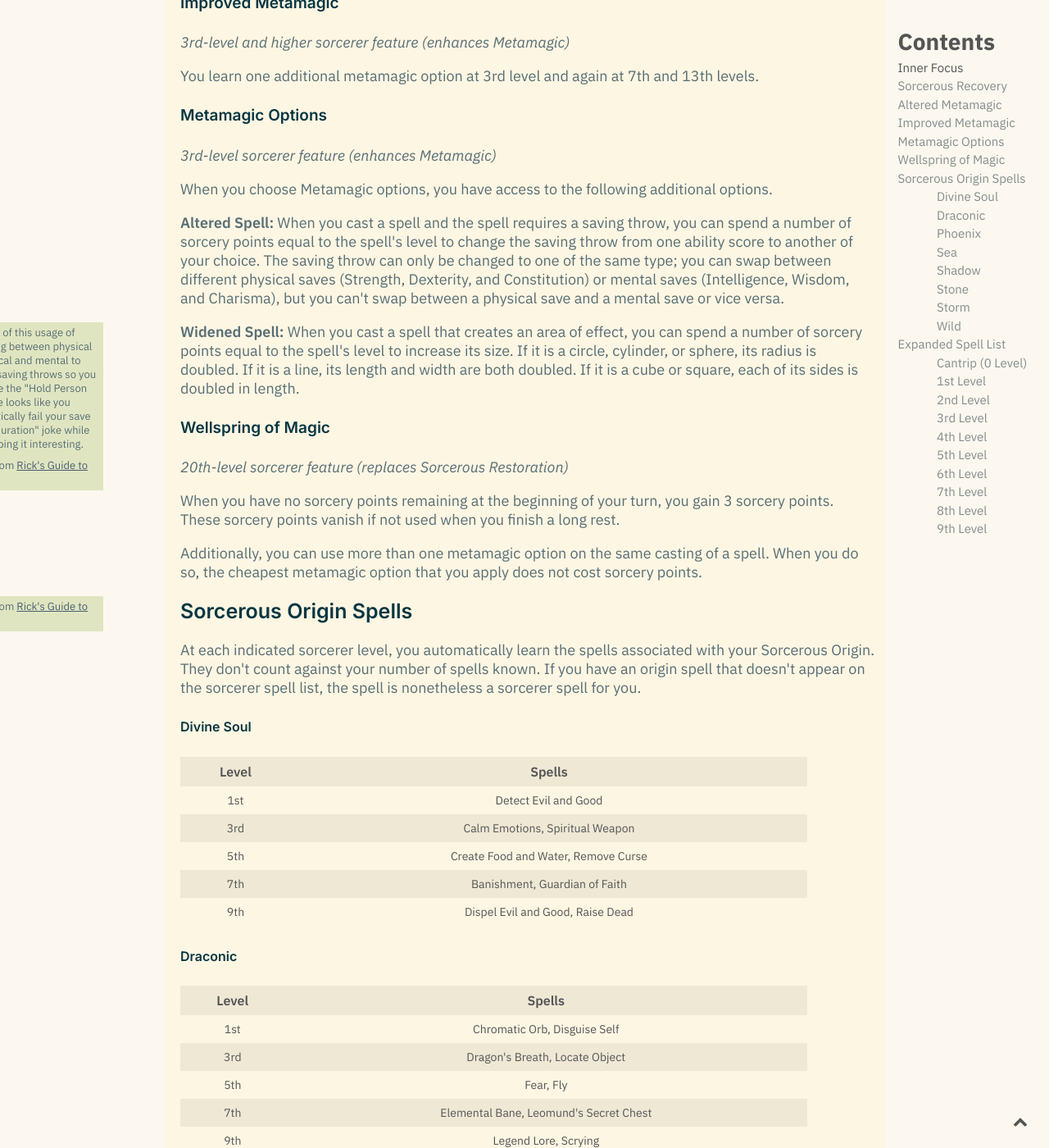
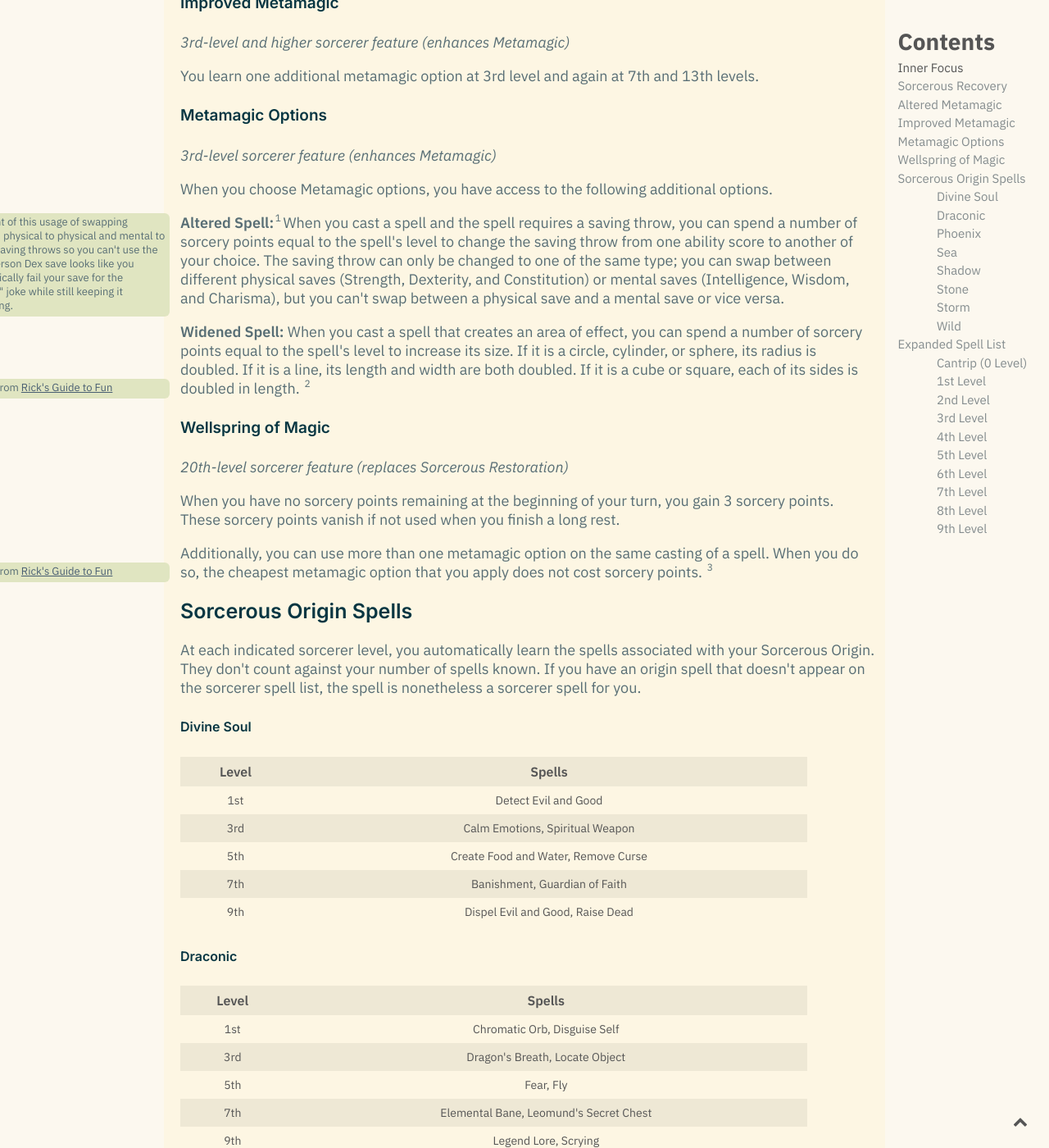
Before and after one commit to 5egeneral/compendium, a Jekyll site: the page built from _notes/20210609-Konahrik's Sorcerer Tweaks.md, in a window 1280 px wide and 1400 px high, scrolled down 1319 px. Shown: the whole window at 82% size. Built offline with Jekyll 4.4.1, drawn with Linux system fonts in a browser that asks for light colours; the table of contents is made by our own code.

Commit message:
margin tweaks

```diff
--- a/_notes/20210609-Konahrik's Sorcerer Tweaks.md
+++ b/_notes/20210609-Konahrik's Sorcerer Tweaks.md
@@ -51,15 +51,13 @@ You learn one additional metamagic option at 3rd level and again at 7th and 13th
 
 When you choose Metamagic options, you have access to the following additional options.
 
-**Altered Spell:**
+**Altered Spell:**[[Thought of this usage of swapping between physical to physical and mental to mental saving throws so you can't use the "Hold Person Dex save looks like you automatically fail your save for the duration" joke while still keeping it interesting.::lsn]]
 When you cast a spell and the spell requires a saving throw, you can spend a number of sorcery points equal to the spell's level to change the saving throw from one ability score to another of your choice. The saving throw can only be changed to one of the same type; you can swap between different physical saves (Strength, Dexterity, and Constitution) or mental saves (Intelligence, Wisdom, and Charisma), but you can't swap between a physical save and a mental save or vice versa.
 
-[[Thought of this usage of swapping between physical to physical and mental to mental saving throws so you can't use the "Hold Person Dex save looks like you automatically fail your save for the duration" joke while still keeping it interesting.::lmn]]
+**Widened Spell:**
+When you cast a spell that creates an area of effect, you can spend a number of sorcery points equal to the spell's level to increase its size. If it is a circle, cylinder, or sphere, its radius is doubled. If it is a line, its length and width are both doubled. If it is a cube or square, each of its sides is doubled in length. [[Taken from [Rick's Guide to Fun](https://www.patreon.com/posts/ricks-guide-to-16285048)::lsn]]
 
-**Widened Spell:**
-When you cast a spell that creates an area of effect, you can spend a number of sorcery points equal to the spell's level to increase its size. If it is a circle, cylinder, or sphere, its radius is doubled. If it is a line, its length and width are both doubled. If it is a cube or square, each of its sides is doubled in length.
 
-[[Taken from [Rick's Guide to Fun](https://www.patreon.com/posts/ricks-guide-to-16285048)::lmn]]
 
 #### Wellspring of Magic
 
--- a/assets/css/style.css
+++ b/assets/css/style.css
@@ -788,8 +788,9 @@ hr {
 .mn-left,
 .sn-right,
 .mn-right {
-    padding: 4px;
+    padding: 2px;
     background-color: #E0E5C1;
+    border-radius: 6px
 }
 
 .sn-right,
@@ -833,8 +834,8 @@ h1 {
     clear: left;
     font-family: 'IBM Plex Sans', Inter, 'Segoe UI', Roboto, Oxygen, Ubuntu, Cantarell, 'Open Sans', 'Helvetica Neue', sans-serif !important;
     font-size: 13px;
-    margin-left: -20%;
-    width: 10%;
+    margin-left: -45%;
+    width: 40%;
     margin-top: 0;
     margin-bottom: 0;
     vertical-align: baseline;
@@ -1192,17 +1193,6 @@ img[src*='#center'] {
     #disqus_thread {
         display: none !important;
     }
-    .sn-right,
-    .mn-right {
-        margin-right: -30%;
-        width: 25%;
-    }
-    .sn-left,
-    .mn-left {
-        margin-left: -30%;
-        width: 25%;
-    }
-
     .box {
         border: none !important;
     }
@@ -1215,11 +1205,6 @@ img[src*='#center'] {
     width: 30%;
 }
 
-.sn-left,
-.mn-left {
-    margin-left: -35%;
-    width: 30%;
-}
 
 
 .related-group {
@@ -1419,11 +1404,6 @@ label.margin-toggle:not(.sidenote-number) {
   margin-right:-40%;
   width:25%;
  }
- .container .sn-left,
- .container .mn-left {
-  margin-left:-40%;
-  width:25%
- }
 }
 @media screen and (max-width: 1361px) {
  .sn-right,
@@ -1431,14 +1411,23 @@ label.margin-toggle:not(.sidenote-number) {
   margin-right:-32%;
   width:20%;
  }
- .sn-left,
- .mn-left {
-  margin-left:-32%;
-  width:20%
- }
 }
 
 .buffer {
 height: 1rem;
 background-color: #FCF8EF;
 }
+
+@media screen and (max-width: 1500px) {
+ main .sn-left, main .mn-left {
+  margin-left:-23%;
+  width:20%;
+ }
+}
+
+@media screen and (max-width: 1674px) {
+ main .sn-left, main .mn-left {
+  margin-left:-32%;
+  width:30%;
+ }
+}
```
Also changed, not shown: other parts of _notes/20210609-Konahrik's Sorcerer Tweaks.md (+1 -3 lines).
